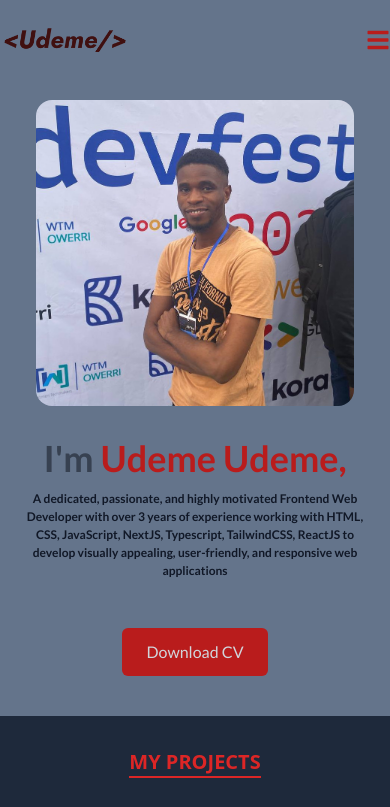
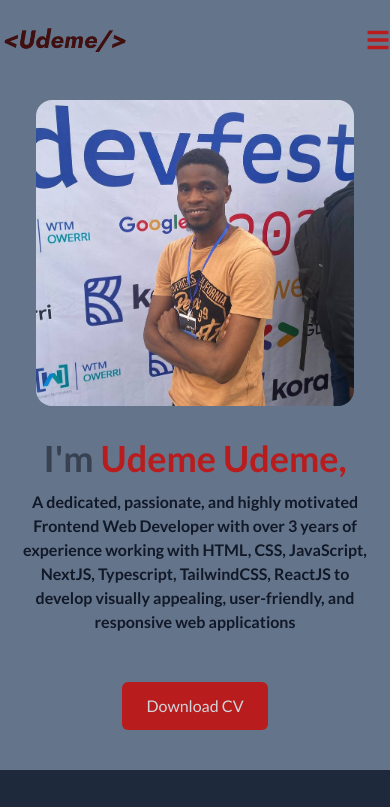
Before and after one commit to Udeme98/My-Portfolio-Website, a React (Vite) app: page / in a window 390 px wide. Shown: the top 807 px of the page. Built offline with nearby package versions, Linux system fonts and the light colour scheme.

Commit message:
Refactor various components

```diff
--- a/src/sections/Hero.tsx
+++ b/src/sections/Hero.tsx
@@ -12,7 +12,7 @@
             <h1 className="text-4xl md:text-5xl font-semibold text-gray-700 mt-3">
               I'm <span className="text-red-700 ">Udeme Udeme,</span>
             </h1>
-            <p className="text-xs md:text-lg text-gray-900 leading-normal mt-3 font-semibold">
+            <p className="text-base md:text-lg text-gray-900 leading-normal mt-3 font-semibold">
               A dedicated, passionate, and highly motivated Frontend Web
               Developer with over 3 years of experience working with HTML, CSS,
               JavaScript, NextJS, Typescript, TailwindCSS, ReactJS to develop
```
